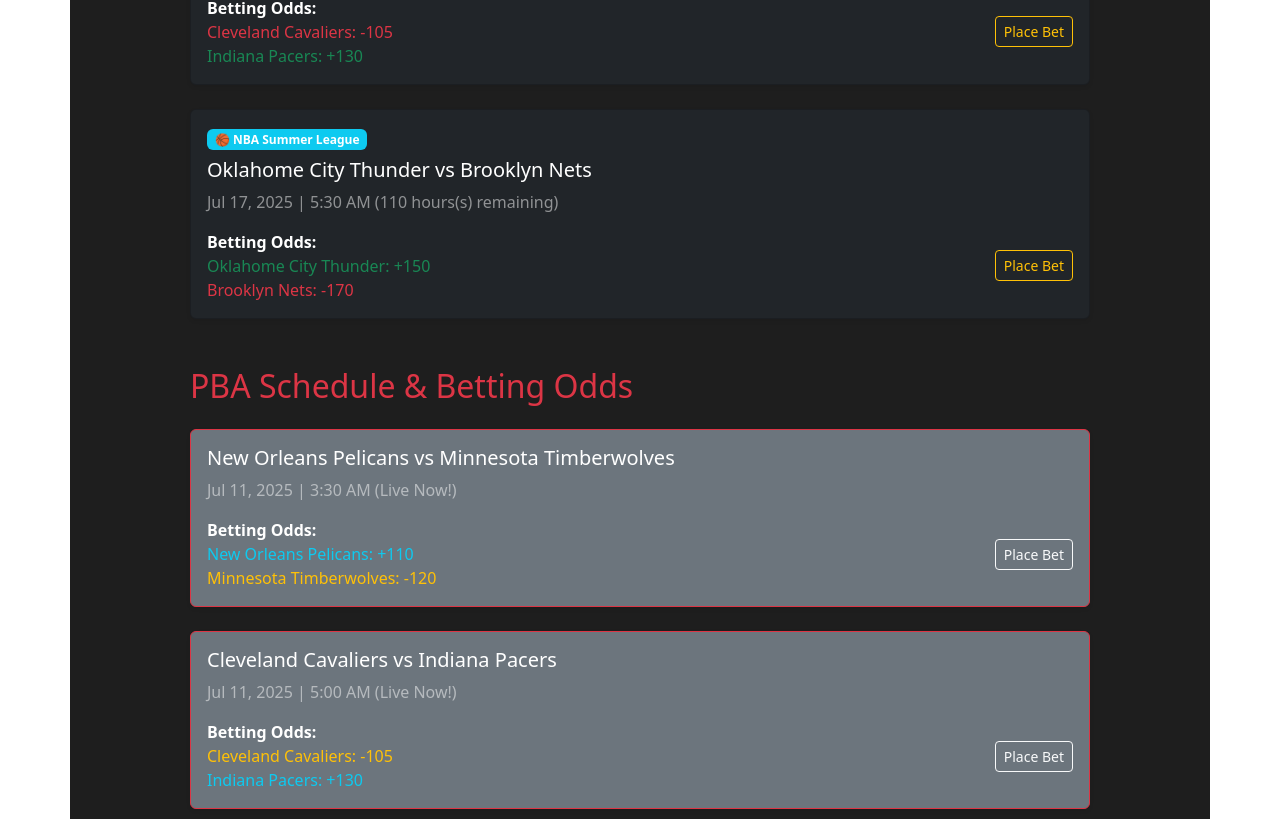
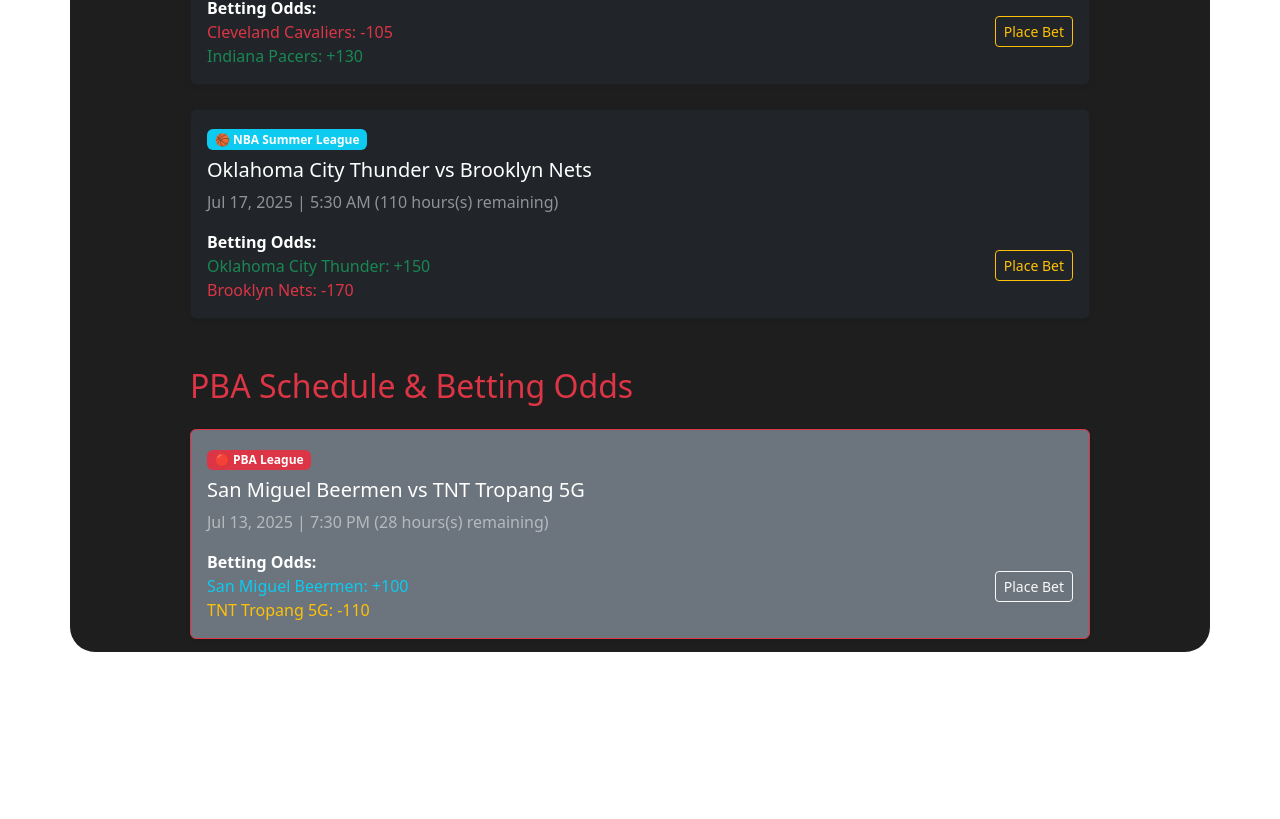
Before and after one commit to Kevindurant845/nba-747-odds, a Vue app: page /schedule-betting in a window 1280 px wide. Shown: the part 601-1420 px from the top of the page. After the commit the page ends 1253 px from the top, so only its background shows below. Built offline with nearby package versions, Linux system fonts and the light colour scheme.

Commit message:
Fix filtered games for NBA and PBA

```diff
--- a/src/views/ScheduleBettingView.vue
+++ b/src/views/ScheduleBettingView.vue
@@ -84,10 +84,12 @@
 
 const searchQuery = ref('')
 
-function filteredGames(){
-  return games.value.filter(game =>
-    game.teamA.toLowerCase().includes(searchQuery.value.toLowerCase()) ||
-    game.teamB.toLowerCase().includes(searchQuery.value.toLowerCase())
+function filteredGames(gameList){
+  if (!searchQuery.value) return gameList
+  const query = searchQuery.value.toLowerCase()
+  return gameList.filter(game =>
+    game.teamA.toLowerCase().includes(query) ||
+    game.teamB.toLowerCase().includes(query)
   )
 }
 
@@ -116,7 +118,7 @@
     }
   },
   {
-    teamA: "Oklahome City Thunder",
+    teamA: "Oklahoma City Thunder",
     teamB: "Brooklyn Nets",
     date: "2025-07-17",
     time: "5:30 AM",
```
